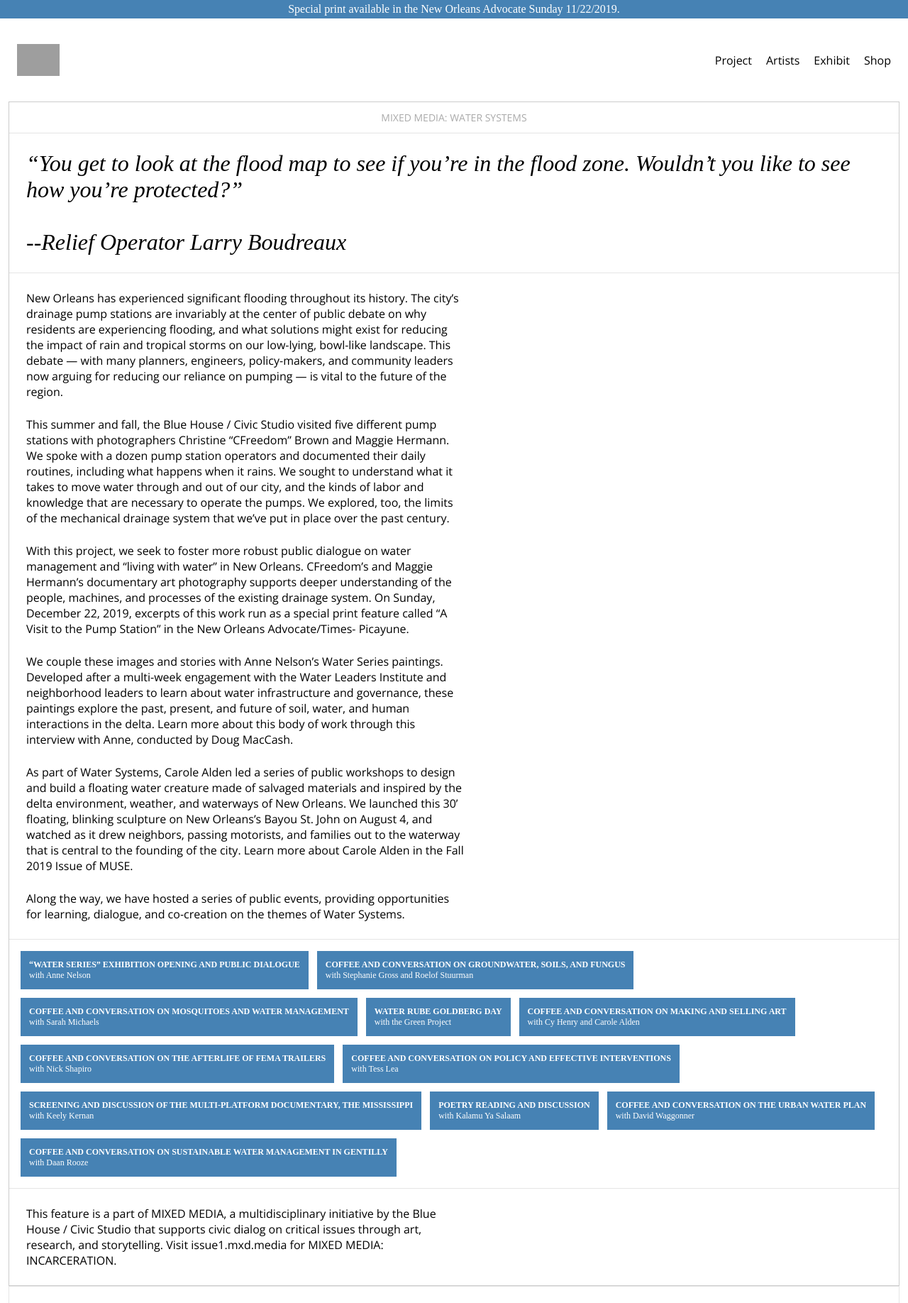
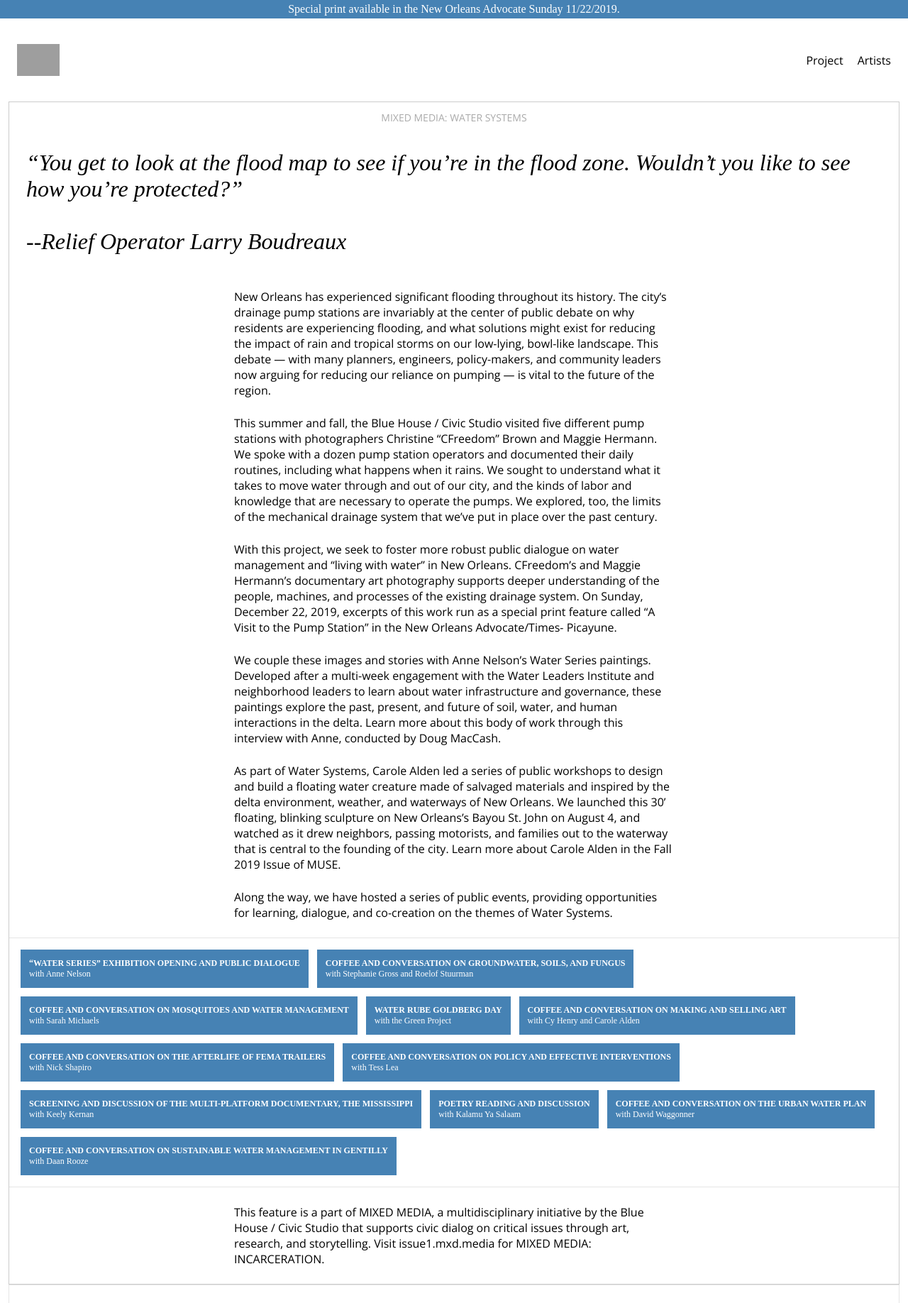
Before and after one commit to Civic-Studio/issue2.mxd.media, a Flask app: page / in a window 1280 px wide. Shown: the top 1836 px of the page at 71% size. Run offline with Flask 2, Linux system fonts and the light colour scheme; grey boxes are pictures that could not be loaded.

Commit message:
Remove nav items for now

```diff
--- a/src/static/stylesheet.css
+++ b/src/static/stylesheet.css
@@ -45,6 +45,11 @@ body {
     text-align: center;
 }
 
+article.blockquote-container {
+	border-top: 1px solid rgba(0,0,0,.1);
+	border-bottom: 1px solid rgba(0,0,0,.1);
+}
+
 .intro-tiles article blockquote {
 	font-size: 32px;
     color: #000;
@@ -54,8 +59,6 @@ body {
     padding: 24px;
     align-items: center;
     justify-content: center;
-    border-top: 1px solid rgba(0,0,0,.1);
-    border-bottom: 1px solid rgba(0,0,0,.1);
 }
 
 .intro-tiles {
@@ -71,7 +74,7 @@ body {
 
 .intro-tiles .row p {
 	max-width: 620px;
-	margin: 24px;
+	margin: 24px auto;
 	font-weight: 100;
 }
 
@@ -457,8 +460,6 @@ body {
     padding: 24px;
     align-items: center;
     justify-content: center;
-    border-top: 1px solid rgba(0,0,0,.1);
-    border-bottom: 1px solid rgba(0,0,0,.1);
 }
 
 .essay-wrapper article blockquote span {
--- a/src/templates/includes/components/nav.html
+++ b/src/templates/includes/components/nav.html
@@ -9,8 +9,6 @@
 	<div class="menu-container">
 		<a href="/">Project</a>
 		<a href="/artists">Artists</a>
-		<a href="/exhibit">Exhibit</a>
-		<a href="/shop">Shop</a>
 	</div>
 </nav>
 <nav class="mobile">
```
